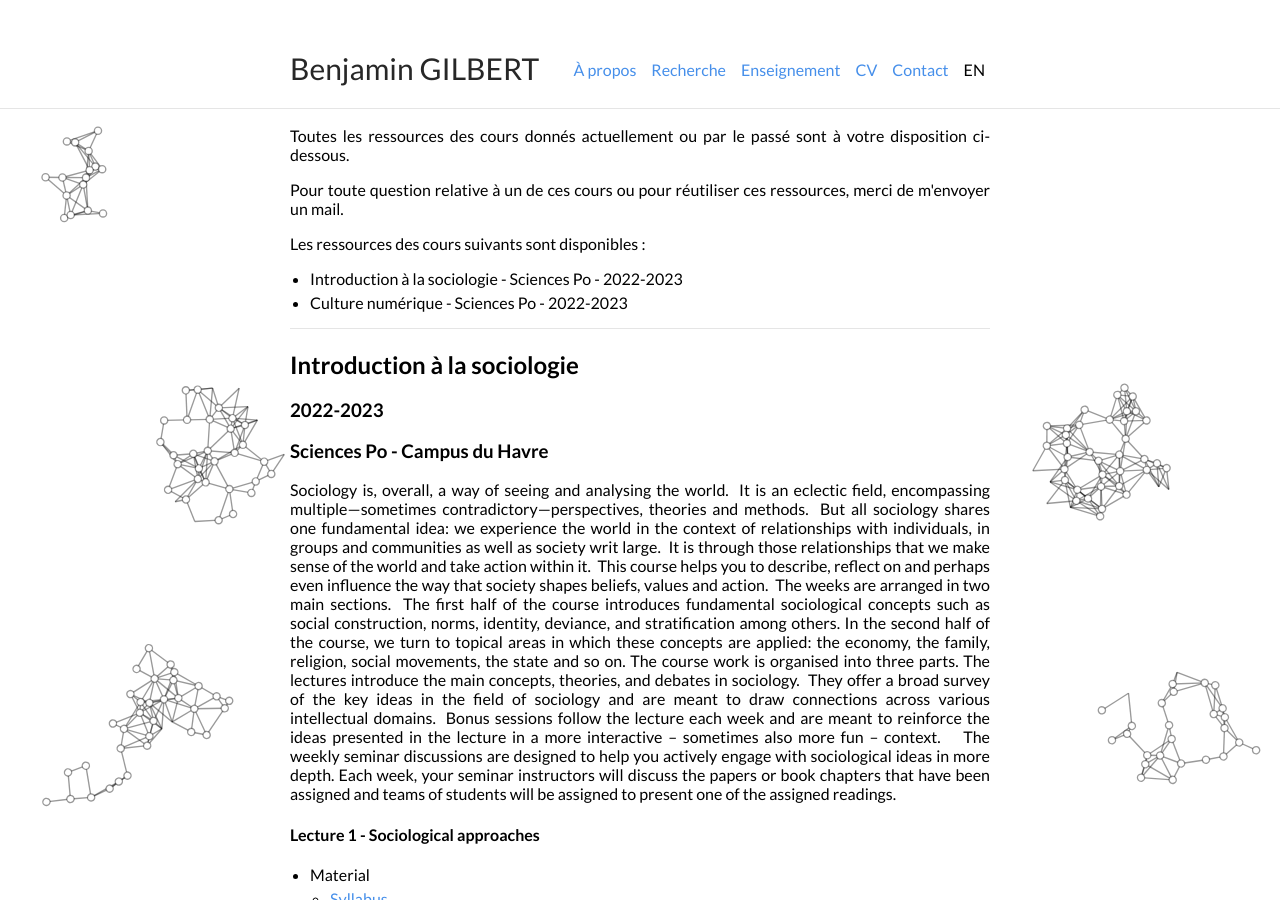
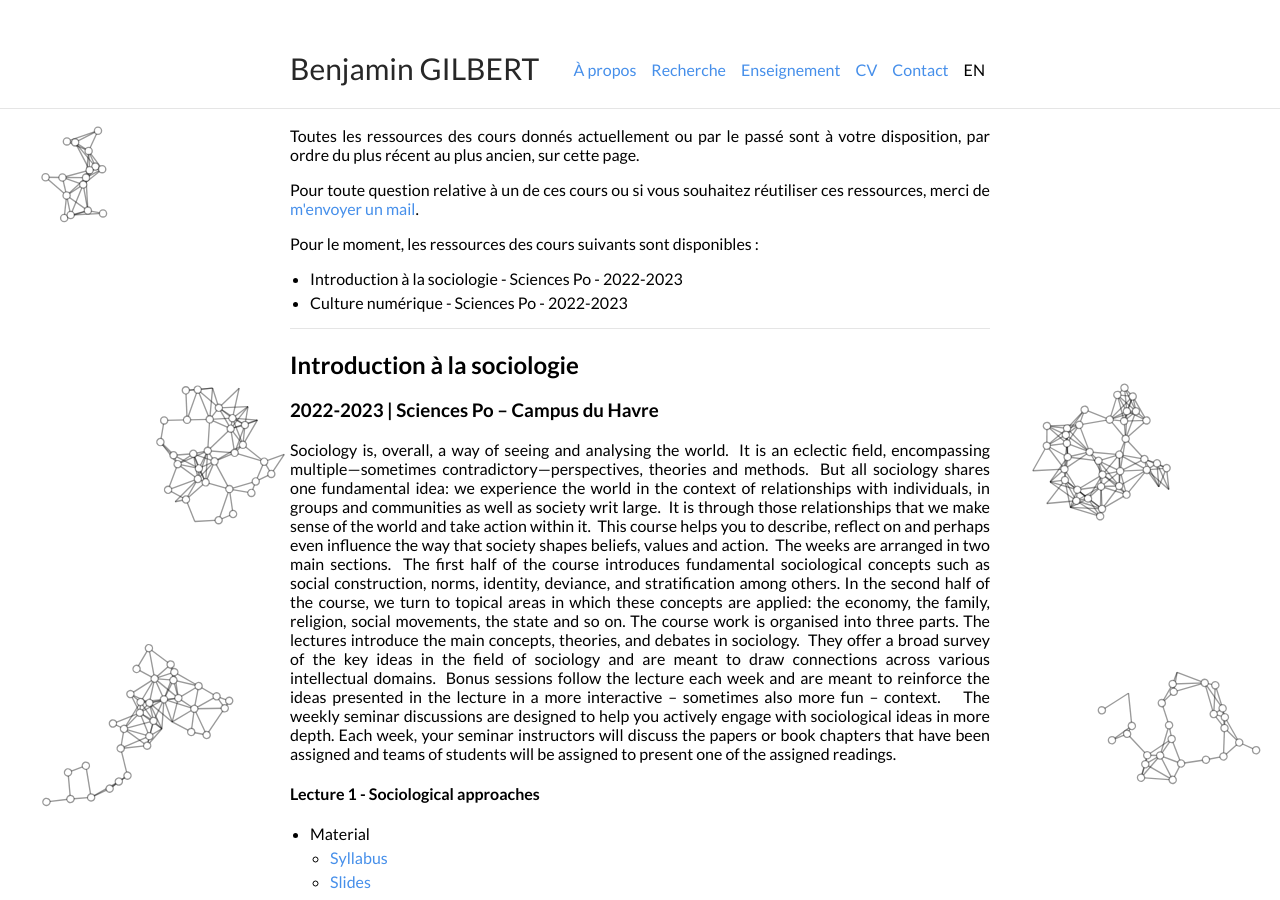
Before and after one commit to bglbrt/bglbrt.github.io, a Jekyll site: the page built from fr/enseignement.md, in a window 1280 px wide and 900 px high. Built offline with Jekyll 4.4.1, drawn with Linux system fonts in a browser that asks for light colours; some of the changed text lies outside the part shown.

Commit message:
Update enseignement.md

```diff
--- a/fr/enseignement.md
+++ b/fr/enseignement.md
@@ -6,11 +6,11 @@ lang: "fr"
 
 <div style="text-align: justify">
 
-<p> Toutes les ressources des cours donnés actuellement ou par le passé sont à votre disposition ci-dessous. </p>
+<p> Toutes les ressources des cours donnés actuellement ou par le passé sont à votre disposition, par ordre du plus récent au plus ancien, sur cette page. </p>
 
-<p> Pour toute question relative à un de ces cours ou pour réutiliser ces ressources, merci de m'envoyer un mail. </p>
+<p> Pour toute question relative à un de ces cours ou si vous souhaitez réutiliser ces ressources, merci de <a href = "/contact">m'envoyer un mail</a>. </p>
 
-<p> Les ressources des cours suivants sont disponibles : </p>
+<p> Pour le moment, les ressources des cours suivants sont disponibles : </p>
 
 </div>
 
@@ -20,8 +20,7 @@ lang: "fr"
 ---
 
 ## Introduction à la sociologie
-### 2022-2023
-### Sciences Po - Campus du Havre
+### 2022-2023 | Sciences Po -- Campus du Havre
 
 <div style="text-align: justify">
 
@@ -132,8 +131,7 @@ The weekly seminar discussions are designed to help you actively engage with soc
 ---
 
 ## Culture numérique
-### 2022-2023
-### Sciences Po - Campus de Reims
+### 2022-2023 | Sciences Po -- Campus de Reims
 
 <div style="text-align: justify">
 
```
